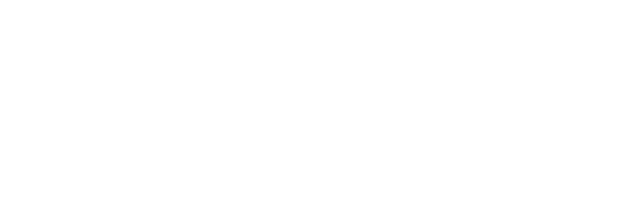
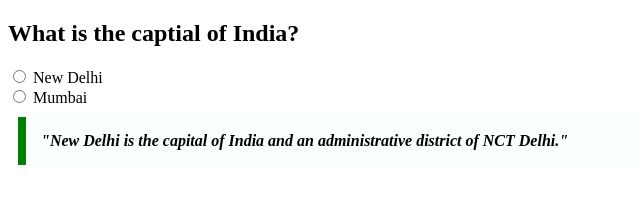
Before and after one commit to acciojob/trivia-9984a, a website: page main.html in a window 1280 px wide. Shown: the whole page, without its empty margins (0-640 px from the left). Drawn offline with Linux system fonts and the light colour scheme.

Commit message:
created a submission

```diff
--- a/main.html
+++ b/main.html
@@ -3,11 +3,27 @@
 <html>
 
 <head>
+	<title>Quiz Question</title>
 	<link rel="stylesheet" href="styles.css">
 </head>
 
 <body>
 	<!-- the entire body must be written by student -->
+	<section>
+		<h2>What is the captial of India?</h2>
+		<label>
+            <input type="radio" name="capital" value="new-delhi">
+            New Delhi
+        </label><br>
+
+        <label>
+            <input type="radio" name="capital" value="mumbai">
+            Mumbai
+        </label>
+		<blockquote cite="https://en.wikipedia.org/wiki/New_Delhi">
+            "New Delhi is the capital of India and an administrative district of NCT Delhi."
+        </blockquote>
+	</section>
     <script type="text/javascript" src="./script.js">
 </script>
 
--- a/styles.css
+++ b/styles.css
@@ -1,2 +1,10 @@
-
 /* Your CSS Code here. */
+blockquote {
+    max-width: 600px;
+    margin: 10px;
+    padding: 15px;
+    border-left: 8px solid green;
+    background-color: #f8fffe;
+    font-weight: bold;
+    font-style: italic;
+}
```
